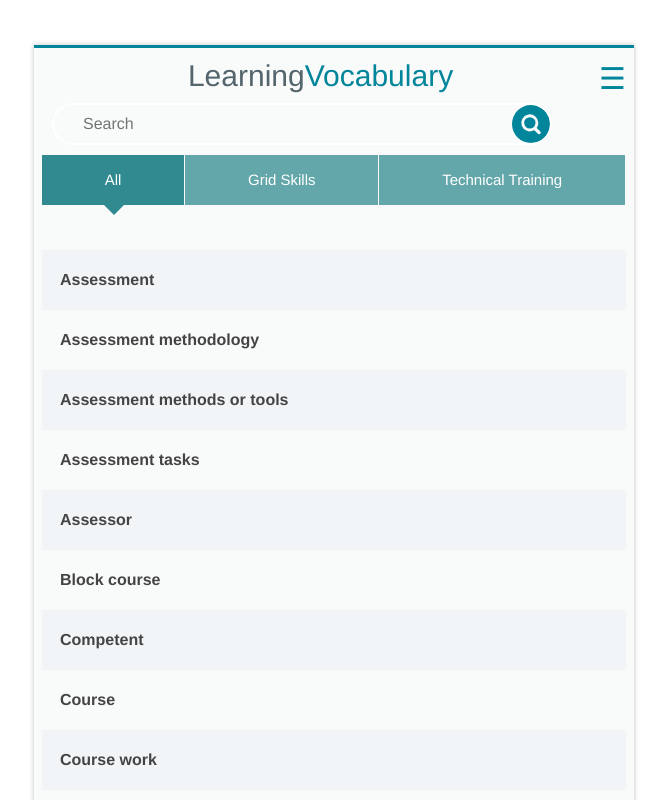
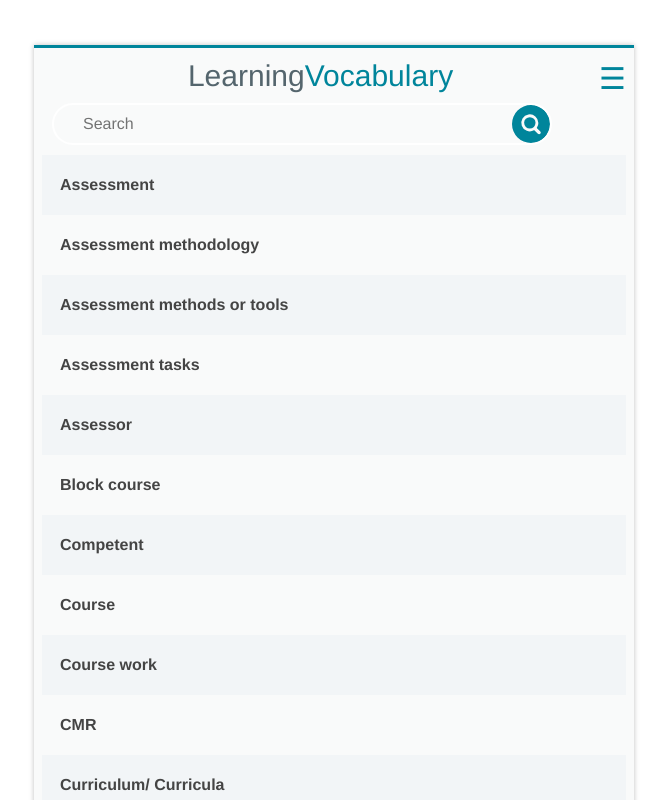
Before and after one commit to Gallopaway/vocab-tool-default, an Angular app: page /glossary in a window 1280 px wide. Shown: the top 800 px of the page, without its empty margins (289-956 px from the left). Built offline with nearby package versions, Linux system fonts and the light colour scheme.

Commit message:
removed the tabs on search

```diff
--- a/src/app/vocab/vocab.component.html
+++ b/src/app/vocab/vocab.component.html
@@ -1,29 +1,8 @@
-<!-- <div style="text-align:center">
-  <h2 class="small">Learning<span class="altHeader">Vocabulary</span></h2>
-</div> -->
-
 <div class="search col s12 l6">
   <label [class.clear]="searchText" (click)="searchText = ''">
       <input id="search" class="roundedInput" [(ngModel)]="searchText" placeholder="Search">
   </label>
 </div>
-
-<div class="grid-container">
-  <div id="all" class="grid-item ms-grid-item-1 badge current" (click)="filterTerms($event, '')">All
-      <div id="noti-all" *ngIf="searchText && (terms | search: '' | filter : searchText).length !== 0" class="noti"></div>
-  </div>
-  <div id="gs" class="grid-item ms-grid-item-2" (click)="filterTerms($event, 'gs')">Grid Skills
-      <div id="noti-gs" *ngIf="searchText && (terms | search: 'gs' | filter : searchText).length !== 0" class="noti"></div>
-  </div>
-  <div id="tt" class="grid-item ms-grid-item-3" (click)="filterTerms($event, 'tt')">Technical Training
-      <div id="noti-tt" *ngIf="searchText && (terms | search: 'tt' | filter : searchText).length !== 0" class="noti"></div>
-  </div>
-  <div class="center ms-grid-item-4"><div #all class="triangle-down"></div></div>
-  <div class="center ms-grid-item-5"><div #gs class="triangle-down hide-arrow"></div></div>
-  <div class="center ms-grid-item-6"><div #tt class="triangle-down hide-arrow"></div></div>
-</div>
-
-<br />
 
 <div class="term" *ngFor="let term of terms | search: filter | filter : searchText; let idx = index">
   <button [style.backgroundColor]="idx % 2 == 0 ? '#F2F5F7' : '#F9FAFA'" class="accordion" (click)="showTerm($event)">
--- a/src/app/vocab/vocab.component.ts
+++ b/src/app/vocab/vocab.component.ts
@@ -18,21 +18,6 @@ export class VocabComponent implements OnInit {
   }
 
   ngOnInit() {}
-
-  filterTerms(event, filter){
-    this.filter = filter;
-    let selectedTab = event.currentTarget;
-    let tabs = event.currentTarget.parentElement.children;
-    for (var i = 0; i < tabs.length; i++) {
-      tabs[i].classList.remove('current');
-    }
-    selectedTab.classList.add('current');
-
-    this.all.nativeElement.classList.add('hide-arrow');
-    this.gs.nativeElement.classList.add('hide-arrow');
-    this.tt.nativeElement.classList.add('hide-arrow');
-    this[selectedTab.id].nativeElement.classList.remove('hide-arrow');
-  }
 
   showTerm(event)
   {
```
